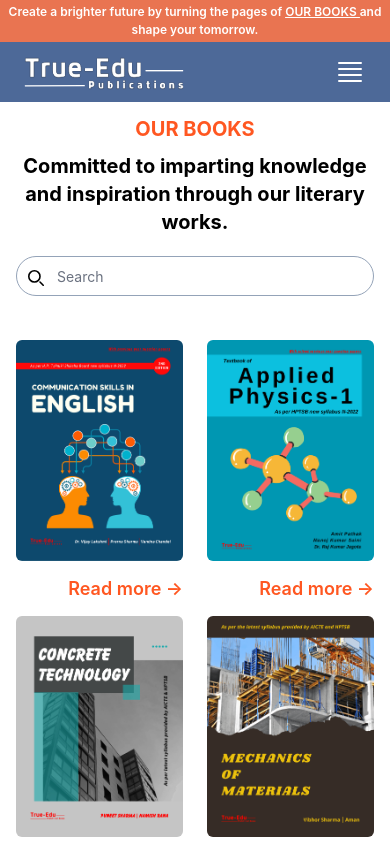
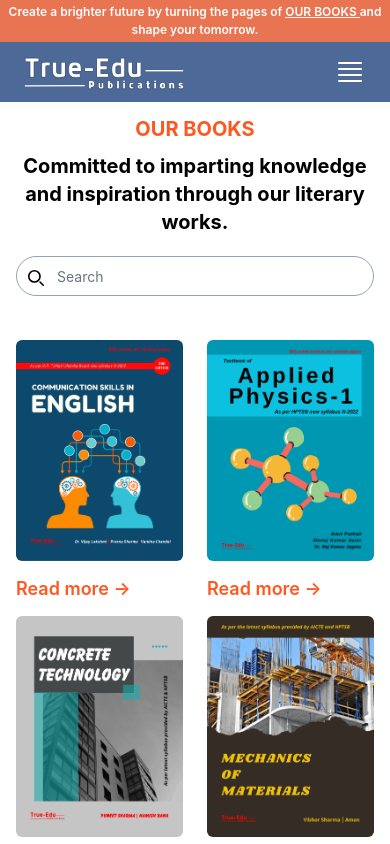
Before and after one commit to iamkaler13/true-edu, a React (Create React App) app: page /books in a window 390 px wide. Shown: the top 844 px of the page. Built offline with nearby package versions, Linux system fonts and the light colour scheme.

Commit message:
fixed css

```diff
--- a/src/features/Booklist/Booklist.js
+++ b/src/features/Booklist/Booklist.js
@@ -26,7 +26,7 @@
                     <p className="sm:text-[15px]">By : {product.Author}</p>
                   </h3>
 
-                  <button className="text-[#FF5721] float-right sm:float-left hover:text-heading my-3 sm:!mt-2 text-[16px] sm:text-[18px] sm:my-0 text-lg font-semibold dark:focus:ring-yellow-900 rounded-lg">
+                  <button className="text-[#FF5721]  hover:text-heading my-3 sm:!mt-2 text-[16px] sm:text-[18px] sm:my-0 text-lg font-semibold dark:focus:ring-yellow-900 rounded-lg">
                     <Link to={`/books/${product.slug}`}> Read more →</Link>
                   </button>
                   </div>
```
